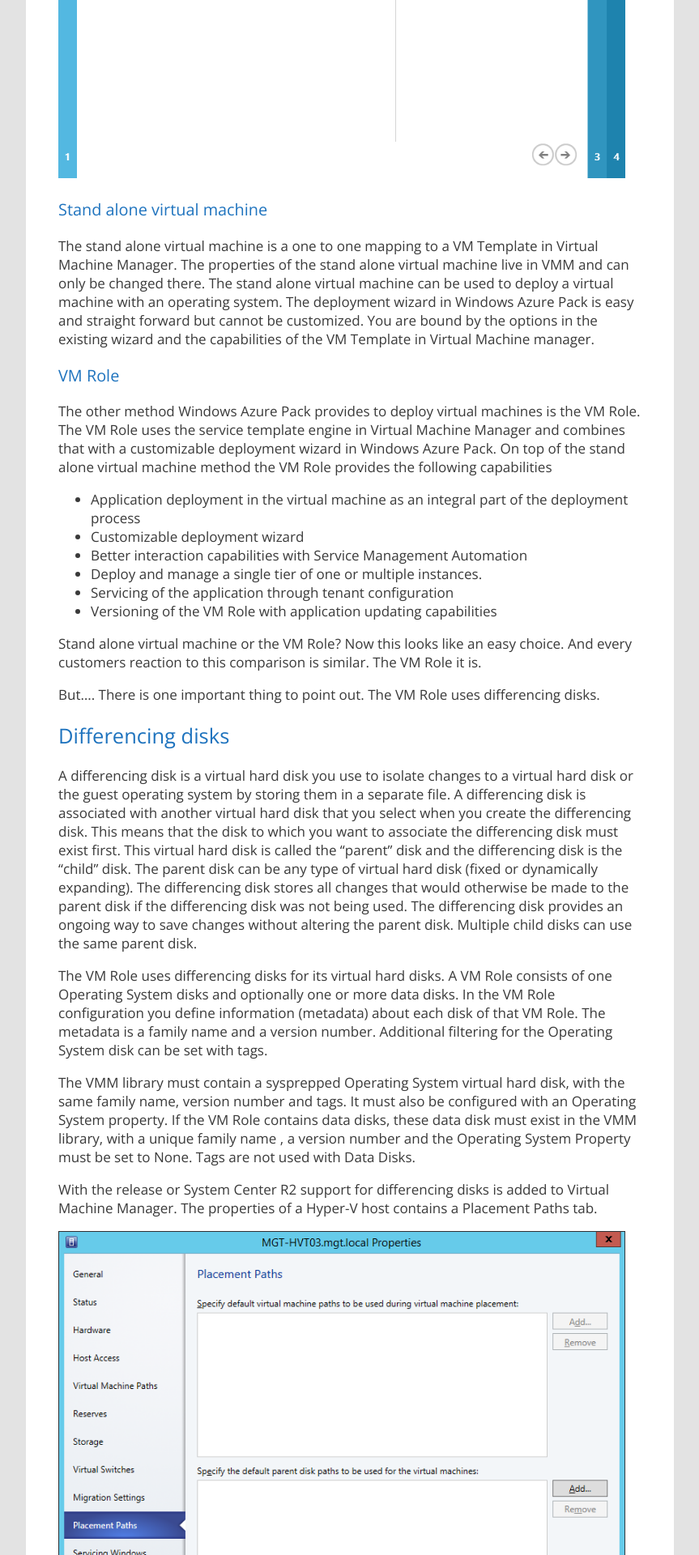
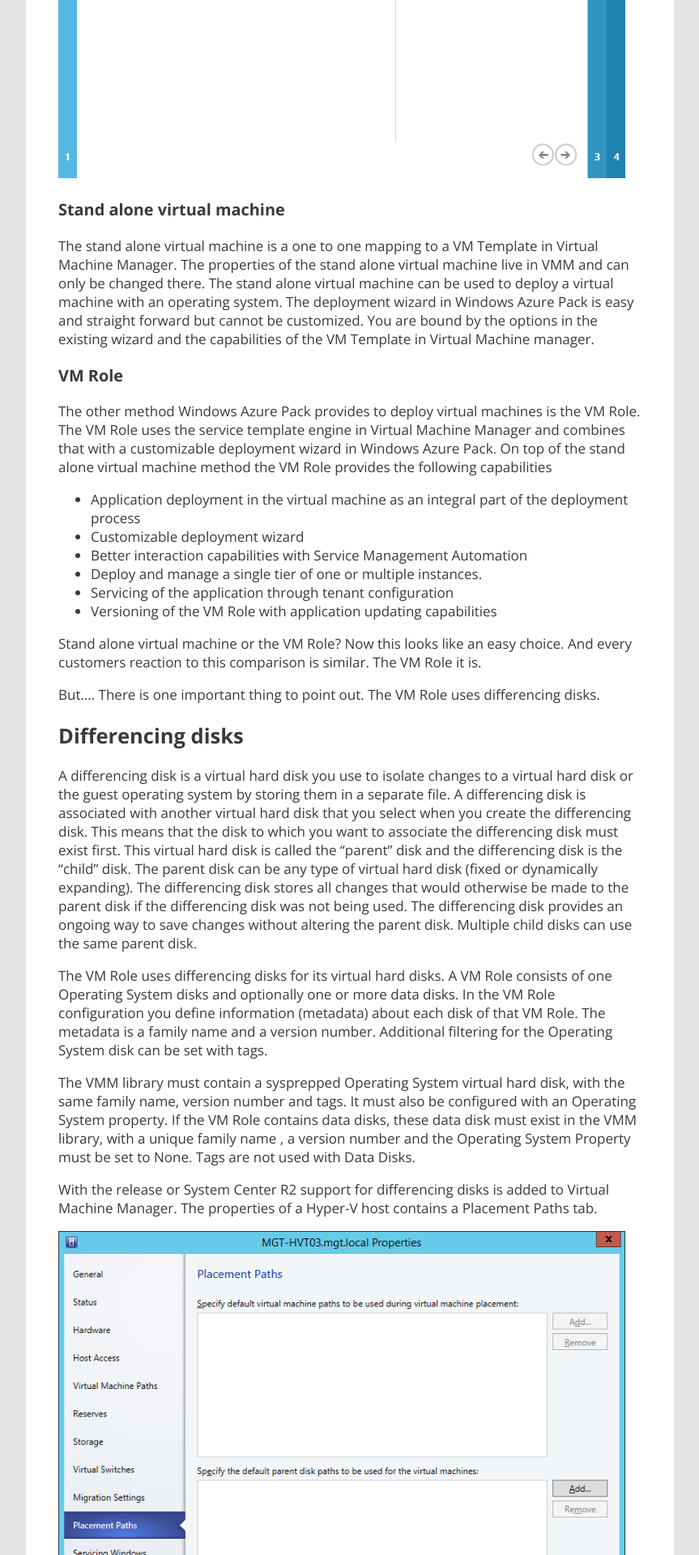
Before and after one commit to marcvaneijk/marcvaneijk.old, a Jekyll site: the page built from _posts/2015-02-11-vmrolediffdisk.md, in a window 1280 px wide. Shown: the part 1107-3027 px from the top of the page at 81% size, without its empty margins (58-921 px from the left). Built offline with Jekyll 4.4.1, drawn with Linux system fonts in a browser that asks for light colours; nearby versions of some CDN libraries.

Commit message:
Update content.css

```diff
--- a/css/content.css
+++ b/css/content.css
@@ -36,16 +36,6 @@ a:hover {
   color: #666666;
 }
 
-h2 {
-    font-weight: 300;
-    color: #1e73be;
-}
-
-h3 {
-    font-weight: 300;
-    color: #1e73be;
-}
-
 /* Index */
 .contentIndexUl {
   padding: 0px;
```
